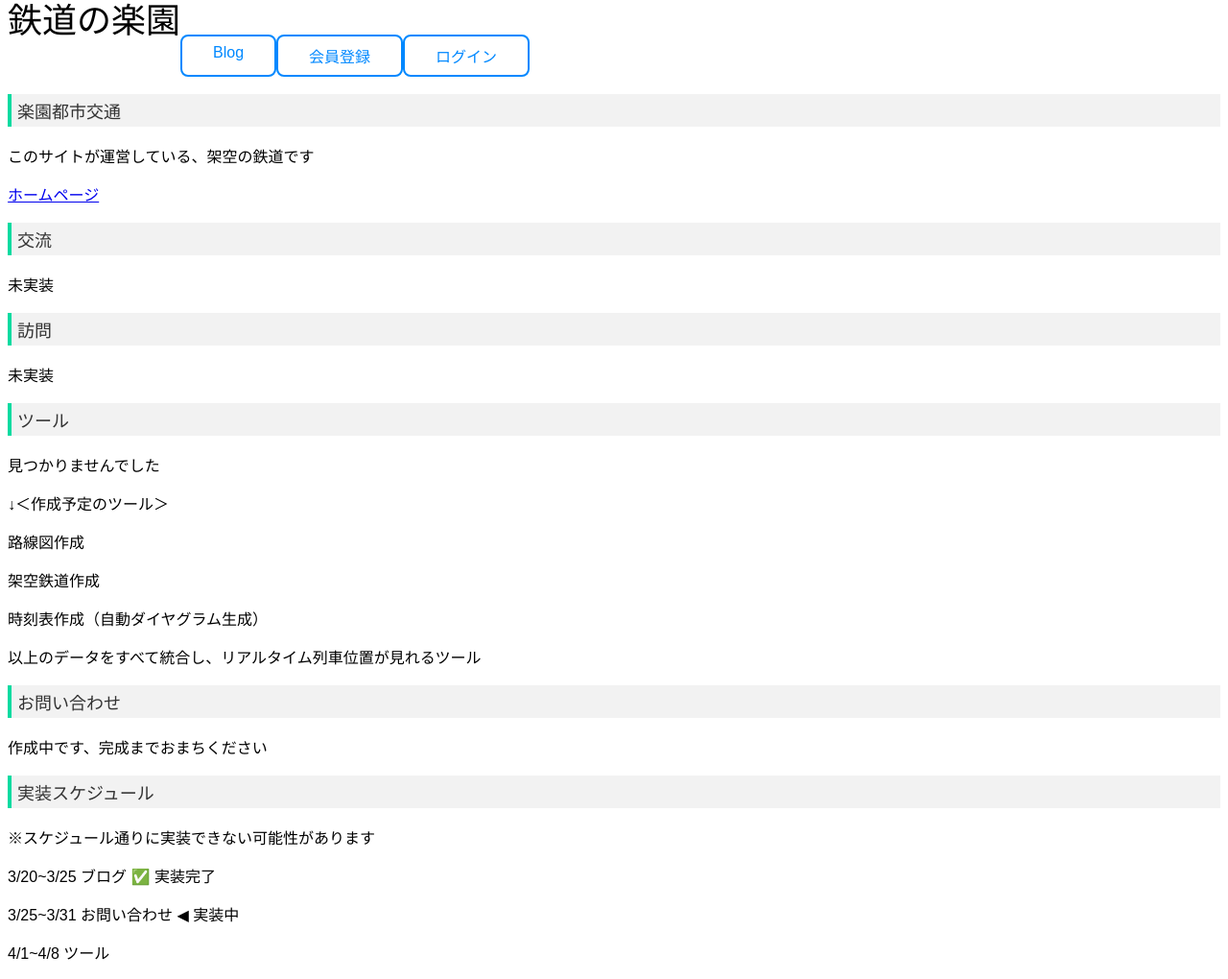
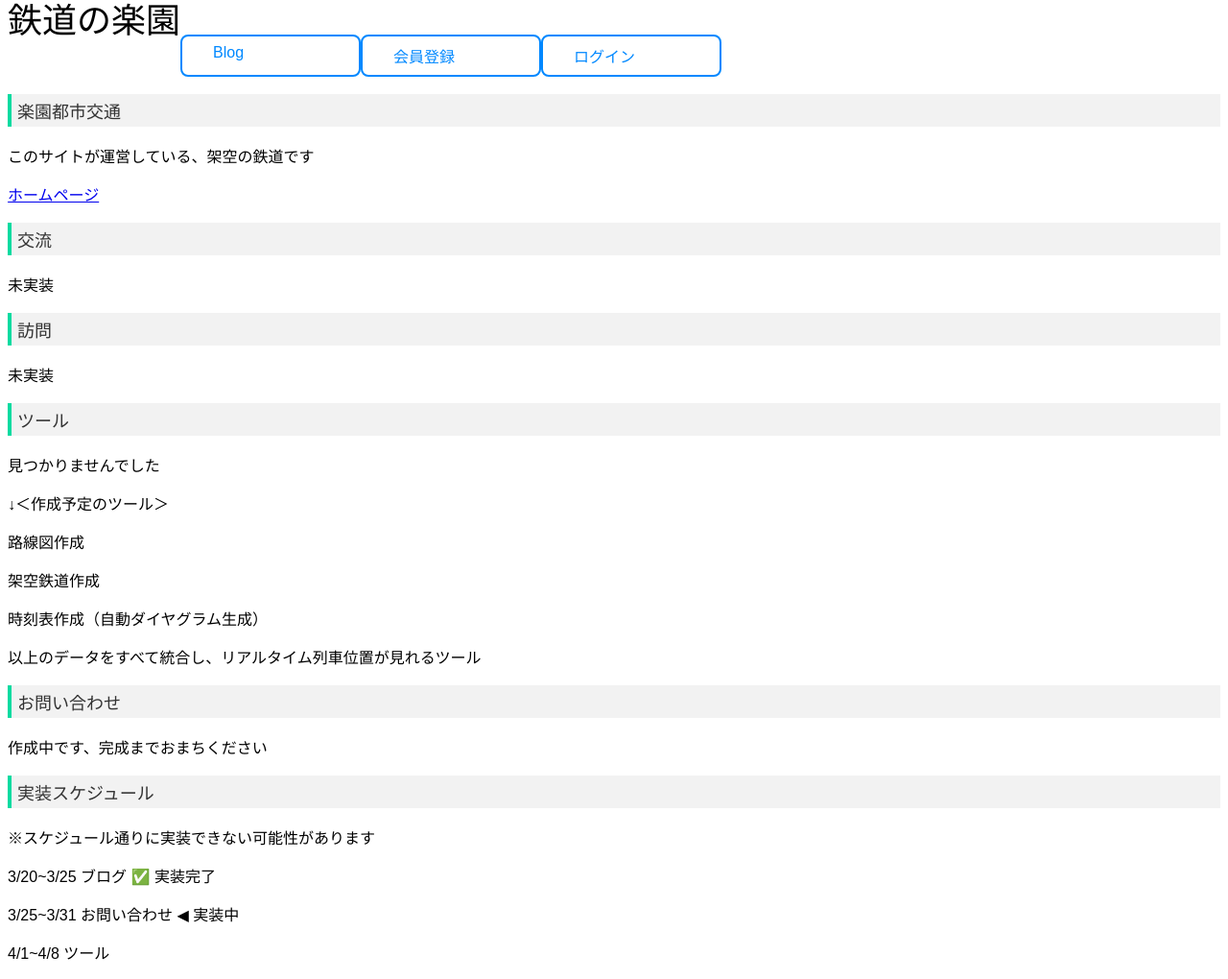
Before and after one commit to trainparadise/trainparadise, a Jekyll site: the page index.html, which Jekyll copies as it is, in a window 1280 px wide. Shown: the whole page at 96% size. Built offline with Jekyll 4.4.1, drawn with Linux system fonts in a browser that asks for light colours.

Commit message:
Update index.html

```diff
--- a/index.html
+++ b/index.html
@@ -23,6 +23,7 @@
                 font-size: 16px;
                 border-radius: 8px;
                 text-decoration: none;
+                width: 120px;
                 height: 24px;
                 align-items: center;
             }
```
